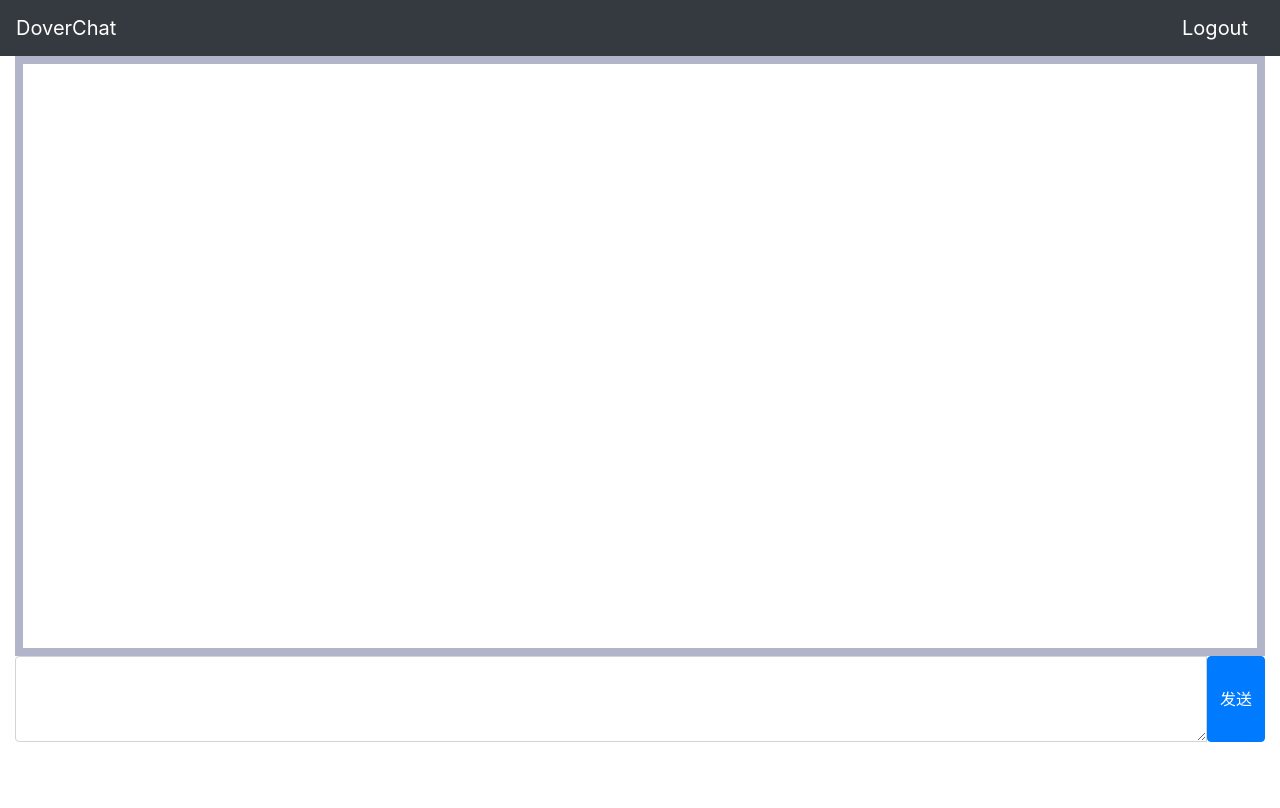
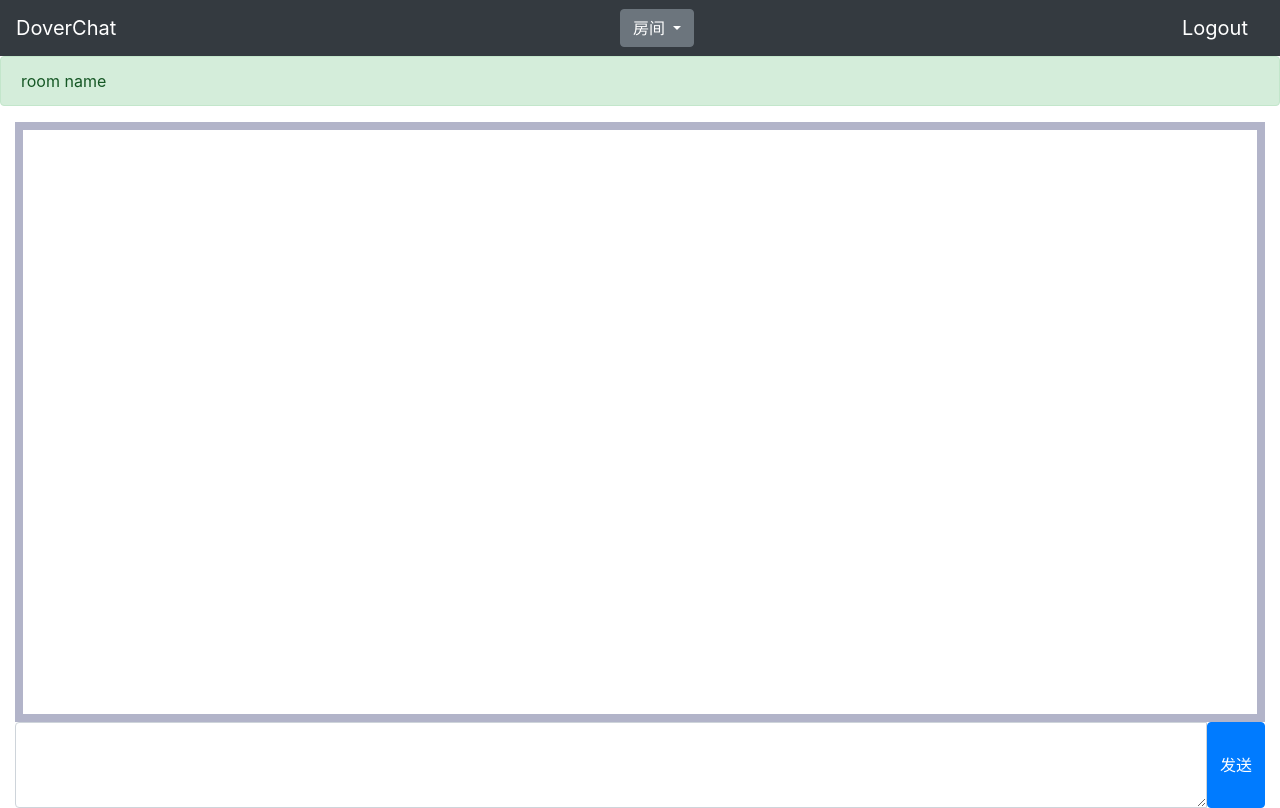
Before and after one commit to logancyang/doverchat, a Flask app: page / in a window 1280 px wide. Before the commit the page ends 742 px from the top, so only its background shows below. Run offline with Flask 2, Linux system fonts and the light colour scheme; the visitor is signed in with stand-in values (Sample User, id 1); data that the repository does not hold is empty; some libraries are stand-ins or nearby versions.

Commit message:
Add initial room implementation and frontend switch with hardcoded dropdown

```diff
--- a/doverchat/application.py
+++ b/doverchat/application.py
@@ -1,3 +1,4 @@
+import json
 import logging
 import os
 import time
@@ -7,10 +8,11 @@ import flask
 from flask import Flask, flash, render_template, request, redirect, url_for
 from flask_login import current_user, LoginManager, login_required, \
     login_user, logout_user
-from flask_socketio import SocketIO, emit, disconnect
+from flask_socketio import SocketIO, emit, disconnect, join_room, \
+    leave_room
 
 from .models import User
-from .settings import SECRET_KEY
+from .settings import SECRET_KEY, ADMIN, ROOMS, ROOM_MAP
 
 logger = logging.getLogger(__name__)
 logging.basicConfig(level=logging.INFO)
@@ -31,6 +33,9 @@ USERS = {
     'yangjianjun': {'password': '12345678', 'display_name': '杨建军'}
 }
 
+"""
+Login
+"""
 
 @login_manager.user_loader
 def user_loader(username):
@@ -89,6 +94,10 @@ def logout():
 def unauthorized_handler():
     return redirect(url_for('login'))
 
+"""
+Views and sockets
+"""
+
 @app.route('/')
 @login_required
 def index():
@@ -103,29 +112,68 @@ def authenticated_only(f):
             return f(*args, **kwargs)
     return wrapped
 
-@socketio.on('broadcast_event', namespace='/chat')
+@app.route('/userrooms')
+@authenticated_only
+def get_user_rooms():
+    if current_user.is_authenticated:
+        username = current_user.get_id()
+        rooms = ROOM_MAP[username]
+        response = app.response_class(
+                response=json.dumps(rooms),
+                status=200,
+                mimetype='application/json'
+            )
+        return response
+    else:
+        logger.error(
+            "Current user is not authenticated: %s" % current_user.get_id())
+        return False
+
+@socketio.on('broadcast_event')
 @authenticated_only
 def chat_broadcast(msg):
     curr_time = time.time_ns()//1000000
     msg_obj = {
         'timestamp': f'{curr_time}',
         'username': current_user.get_id(),
-        'data': msg['data']
+        'data': msg['data'],
+        'room': msg['room']
     }
-    logger.info('broadcast msg_obj:', msg_obj)
-    emit('my_response', msg_obj, broadcast=True)
+    logger.info('broadcast msg_obj %s \nin room %s:'\
+         % (msg_obj, msg['room']))
+    emit('my_response', msg_obj, room=msg['room'])
 
-@socketio.on('connect', namespace='/chat')
+@socketio.on('join')
+@authenticated_only
+def on_join(msg):
+    username = current_user.get_id()
+    room = msg['room']
+    join_room(room)
+    emit('user_joined', username + ' has entered room: ' + room, room=room)
+
+@socketio.on('leave')
+@authenticated_only
+def on_leave(msg):
+    username = current_user.get_id()
+    room = msg['room']
+    leave_room(room)
+    emit('user_left', username + ' has left the room: ' + room, room=room)
+
+@socketio.on('connect')
 @authenticated_only
 def chat_connect():
     if current_user.is_authenticated:
         logger.info('Client connected, user: %s' % current_user.get_id())
-        emit('my_response', {'data': 'Connected'})
+        emit(
+            'my_response',
+            {'data': f'{current_user.get_id()} connected'},
+            room=ADMIN)
     else:
-        logger.error("Current user is not authenticated: %s" % current_user.get_id())
+        logger.error(
+            "Current user is not authenticated: %s" % current_user.get_id())
         return False
 
-@socketio.on('disconnect', namespace='/chat')
+@socketio.on('disconnect')
 @authenticated_only
 def chat_connect():
     logger.info('Client disconnected, user: %s' % current_user.get_id())
--- a/doverchat/settings.py
+++ b/doverchat/settings.py
@@ -7,11 +7,13 @@ parentdir = path.parent
 load_dotenv(parentdir/'.env')
 SECRET_KEY = os.environ.get('SECRET_KEY')
 
-
-ROOMS = ["EVLO",
+# ADMIN room is for me to check logging messages
+ADMIN = "ADMIN"
+ROOMS = [ADMIN, "EVLO",
     "LOZYX", "EVLOZYX", "EVLOZYXZWY"
     "LOYJJ", "EVLOYJJ", "EVLOWU"]
 
+# Default room for each user is the first one
 ROOM_MAP = {
     "yangchao": ROOMS,
     "wuyunlin": ["EVLO", "EVLOZYX", "EVLOZYXZWY", "EVLOYJJ", "EVLOWU"],
--- a/doverchat/static/js/main.js
+++ b/doverchat/static/js/main.js
@@ -1,3 +1,5 @@
+let CURRENT_ROOM = undefined;
+
 function linkify(text) {
     var urlRegex =/(\b(https?|ftp|file):\/\/[-A-Z0-9+&@#\/%?=~_|!:,.;]*[-A-Z0-9+&@#\/%=~_|])/ig;
     return text.replace(urlRegex, function(url) {
@@ -5,20 +7,35 @@ function linkify(text) {
     });
 }
 
+async function getRoomInfo() {
+  const response = await fetch(`/userrooms`);
+  const userrooms = await response.json();
+  return userrooms;
+}
+
 $(document).ready(function () {
-  const namespace = '/chat';
+  const namespace = '/';
 
   // Connect to the Socket.IO server.
   // The connection URL has the following format, **relative to the current page**:
   // http[s]://<domain>:<port>[/<namespace>]
-  // TODO: update this
   const socket = io(namespace);
+  getRoomInfo().then(userrooms => {
+    CURRENT_ROOM = userrooms[0];
+    $('#room-banner').text(`房间：${CURRENT_ROOM}`);
+    socket.emit('join', {room: CURRENT_ROOM});
+  });
 
   // Event handler for new connections.
   // The callback function is invoked when a connection with the
   // server is established.
   socket.on('connect', function () {
+    console.log('Connected!')
     socket.emit('chat_connect_event', { data: 'Client connected!' });
+  });
+
+  socket.on('user_joined', function (msg) {
+    console.log('Server message on join:', msg);
   });
 
   // Event handler for server sent data.
@@ -26,6 +43,7 @@ $(document).ready(function () {
   // to the client. The data is then displayed in the "Received"
   // section of the page.
   socket.on('my_response', function (msg, cb) {
+    console.log('Received response: ', msg);
     let messageFeed = document.getElementById("message-feed")
     let message = document.createElement("li");
     message.style = "margin:0 0 10px 0;"
@@ -56,7 +74,7 @@ $(document).ready(function () {
       socket.emit(
         'broadcast_event', {
         data: message,
-        username: $('#username_data').val()
+        room: CURRENT_ROOM
       });
       // Click send clears the textarea
       $('#broadcast_data').val('')
@@ -79,4 +97,21 @@ $(document).ready(function () {
   document
     .getElementById("broadcast_data")
     .addEventListener("keypress", submitOnEnter);
+
+  // TODO: clear all messages on switch
+  function switchRoom(room) {
+    socket.emit('leave', {room: CURRENT_ROOM});
+    console.log(`Leaving ${CURRENT_ROOM} and joining ${room}`);
+    CURRENT_ROOM = room;
+    $('#room-banner').text(`房间：${CURRENT_ROOM}`);
+    socket.emit('join', {room: CURRENT_ROOM});
+  }
+
+  // Add event listeners to class elements in a loop since
+  // getElementsByClassName returns an array
+  const dropdownRooms = document.getElementsByClassName("dropdown-item");
+  for (const dropdownRoom of dropdownRooms) {
+    const roomName = dropdownRoom.innerHTML;
+    dropdownRoom.addEventListener('click', () => switchRoom(roomName));
+  }
 });
--- a/doverchat/templates/index.html
+++ b/doverchat/templates/index.html
@@ -24,9 +24,21 @@
 <body>
   <nav class="navbar navbar-dark bg-dark">
     <a class="navbar-brand" href="#">DoverChat</a>
+    <div class="dropdown">
+      <button class="btn btn-secondary dropdown-toggle" type="button" id="dropdownMenuButton" data-toggle="dropdown" aria-haspopup="true" aria-expanded="false">
+        房间
+      </button>
+      <div class="dropdown-menu" aria-labelledby="dropdownMenuButton">
+        <a class="dropdown-item">ADMIN</a>
+        <a class="dropdown-item">EVLO</a>
+        <a class="dropdown-item">TESTROOM</a>
+      </div>
+    </div>
     <a class="navbar-brand" href="/logout">Logout</a>
   </nav>
-
+  <div class="alert alert-success" id="room-banner" role="alert">
+    room name
+  </div>
   <div class="container-fluid">
     <div class="container-fluid" id="message-board-container">
       <ul class="list-unstyled" id="message-feed">
```
